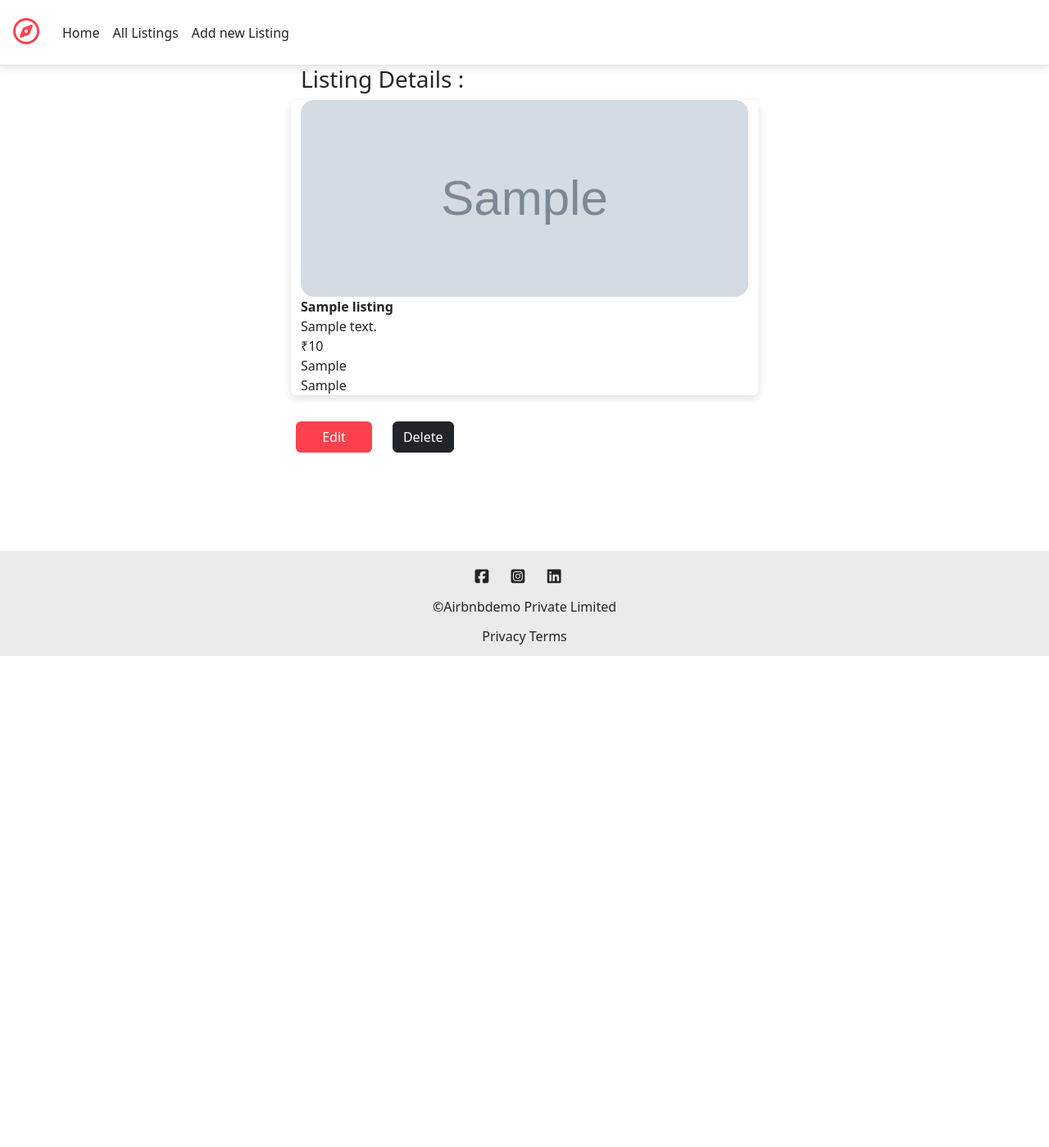
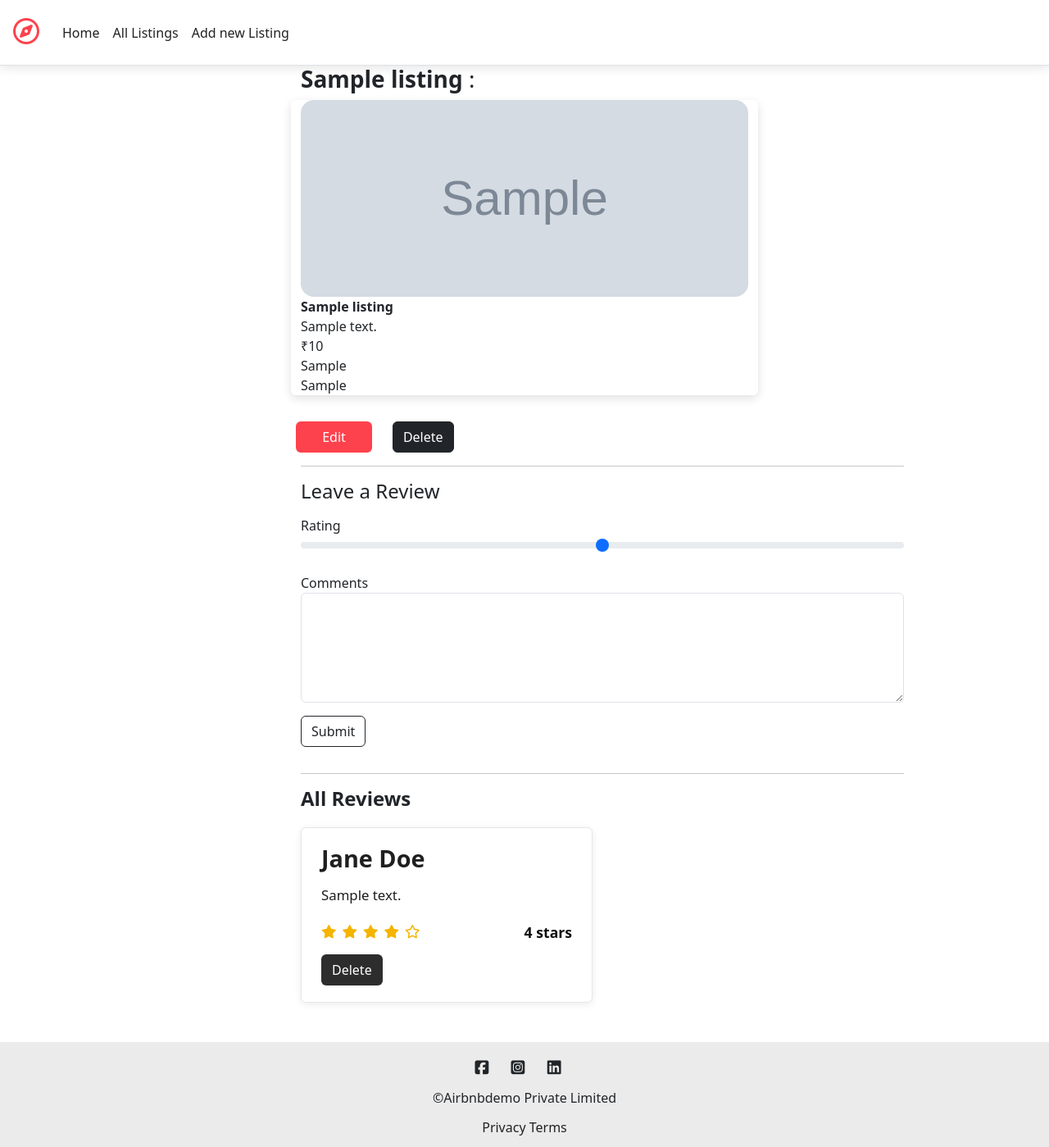
Before and after one commit to shwetasonth/mern-stack-learnings, a Node server app: page /listings/600000000000000000000001 in a window 1280 px wide. Shown: the whole page at 82% size. Before the commit the page ends 800 px from the top, so only its background shows below. Run offline with Node 20, Linux system fonts and the light colour scheme; tables that the repository leaves empty hold one stand-in row (values such as "Sample post"); grey boxes marked "Sample" are stand-in pictures; some libraries are stand-ins or nearby versions.

Commit message:
Project phase-2 Part-a completed

```diff
--- a/AirbnbDemo-mern-project/Models/listing.js
+++ b/AirbnbDemo-mern-project/Models/listing.js
@@ -1,19 +1,40 @@
-const mongoose=require('mongoose');
-const Schema=mongoose.Schema;
+const mongoose = require("mongoose");
+const Schema = mongoose.Schema;
+const Review = require("./review.js");
 
-const listingSchema=new Schema({
-  title:{type:String,
-    required:true,
+//here  1xn relation is estblished between linting and review i.e storing child reference in parent model
+
+const listingSchema = new Schema({
+  title: { type: String, required: true },
+  description: { type: String },
+  image: {
+    type: String,
+    default:
+      "https://images.unsplash.com/photo-1786469777605-ed9b0437825d?w=1000&auto=format&fit=crop&q=60&ixlib=rb-4.1.0&ixid=M3wxMjA3fDB8MHx0b3BpYy1mZWVkfDExfGJvOGpRS1RhRTBZfHxlbnwwfHx8fHw%3Ddefault-link",
+    set: (v) =>
+      v === ""
+        ? "https://images.unsplash.com/photo-1786469777605-ed9b0437825d?w=1000&auto=format&fit=crop&q=60&ixlib=rb-4.1.0&ixid=M3wxMjA3fDB8MHx0b3BpYy1mZWVkfDExfGJvOGpRS1RhRTBZfHxlbnwwfHx8fHw%3Ddefault-link"
+        : v,
   },
-  description:{type:String},
-  image:{type:String,
-    default:"https://images.unsplash.com/photo-1786469777605-ed9b0437825d?w=1000&auto=format&fit=crop&q=60&ixlib=rb-4.1.0&ixid=M3wxMjA3fDB8MHx0b3BpYy1mZWVkfDExfGJvOGpRS1RhRTBZfHxlbnwwfHx8fHw%3Ddefault-link",
-    set:(v)=>v===""?"https://images.unsplash.com/photo-1786469777605-ed9b0437825d?w=1000&auto=format&fit=crop&q=60&ixlib=rb-4.1.0&ixid=M3wxMjA3fDB8MHx0b3BpYy1mZWVkfDExfGJvOGpRS1RhRTBZfHxlbnwwfHx8fHw%3Ddefault-link":v,
-  },
-  price:{type:Number},
-  location:{type:String},
-  country:{type:String},
+  price: { type: Number },
+  location: { type: String },
+  country: { type: String },
+  reviews: [
+    {
+      type: Schema.Types.ObjectId,
+      ref: "Review",
+    },
+  ],
 });
 
-const Listing=mongoose.model("Listing",listingSchema);
-module.exports=Listing;
+listingSchema.post("findOneAndDelete", async function (listing) {
+  console.log(listing);
+  if (listing) {
+    await Review.deleteMany({
+      _id: { $in: listing.reviews },
+    });
+  }
+});
+
+const Listing = mongoose.model("Listing", listingSchema);
+module.exports = Listing;
--- a/AirbnbDemo-mern-project/app.js
+++ b/AirbnbDemo-mern-project/app.js
@@ -5,16 +5,17 @@ const ejsMate = require("ejs-mate");
 const path = require("path");
 const wrapAsync = require("./utils/wrapAsync.js");
 const ExpressError = require("./utils/ExpressError.js");
-const { listingSchema } = require("./schema.js");
+const { listingSchema, reviewSchema } = require("./schema.js");
 const app = express();
 const port = 8000;
 
 const Listing = require("./Models/listing.js");
+const Review = require("./Models/review.js");
 
 //set path
 
-app.set("view-engine", "ejs");
-app.set("views", path.join("views"));
+app.set("view engine", "ejs");
+app.set("views", path.join(__dirname, "views"));
 app.engine("ejs", ejsMate);
 
 //middlewares
@@ -35,11 +36,21 @@ main()
   })
   .catch((err) => console.log(err));
 
-//validation function for server side
+//validation function for server side for listing
 const validateListing = (req, res, next) => {
   let { error } = listingSchema.validate(req.body);
   if (error) {
-    let errMsg=error.details.map((el)=>el.message).join(",");
+    let errMsg = error.details.map((el) => el.message).join(",");
+    throw new ExpressError(400, errMsg);
+  } else {
+    next();
+  }
+};
+//validation function for server side for review
+const validateReview = (req, res, next) => {
+  let { error } = reviewSchema.validate(req.body);
+  if (error) {
+    let errMsg = error.details.map((el) => el.message).join(",");
     throw new ExpressError(400, errMsg);
   } else {
     next();
@@ -61,18 +72,25 @@ app.get("/listings/new", (req, res) => {
 });
 
 //show specific listings in detail
-app.get("/listings/:id", async (req, res) => {
-  let { id } = req.params;
-  let listing = await Listing.findById(id);
-  console.log(listing);
-  res.render("listings/showlisting.ejs", { listing });
-});
+app.get(
+  "/listings/:id",
+  wrapAsync(async (req, res) => {
+    let { id } = req.params;
+    let listing = await Listing.findById(id).populate("reviews");
+    if (!listing) {
+      throw new ExpressError(404, "Listing not found");
+    }
+    res.render("listings/showlisting.ejs", { listing });
+  }),
+);
 
 //create new route
 app.post(
-  "/listings",validateListing,
+  "/listings",
+  validateListing,
   wrapAsync(async (req, res, next) => {
-    let result = await Listing.insertOne(req.body.listing);
+    const newListing = new Listing(req.body.listing);
+    await newListing.save();
     res.redirect("/listings");
   }),
 );
@@ -83,13 +101,17 @@ app.get(
   wrapAsync(async (req, res) => {
     let { id } = req.params;
     let listing = await Listing.findById(id);
+    if (!listing) {
+      throw new ExpressError(404, "Listing not found");
+    }
     res.render("listings/editlistings.ejs", { listing });
   }),
 );
 
 //update listing route
 app.put(
-  "/listings/:id",validateListing,
+  "/listings/:id",
+  validateListing,
   wrapAsync(async (req, res, next) => {
     let { id } = req.params;
     console.log(req.body);
@@ -112,6 +134,38 @@ app.delete(
   }),
 );
 
+//Review route
+//Post
+
+app.post(
+  "/listings/:id/reviews",
+  validateReview,
+  wrapAsync(async (req, res) => {
+    let listing = await Listing.findById(req.params.id);
+    // console.log(listing);
+    let review = new Review(req.body.review);
+    // console.log(review, req.body);
+    listing.reviews.push(review);
+
+    await review.save();
+    let result = await listing.save();
+    res.send("New Review Saved");
+  }),
+);
+
+//destroy review
+
+app.delete(
+  "/listings/:id/reviews/:reviewId",
+  wrapAsync(async (req, res) => {
+    let { id, reviewId } = req.params;
+    await Listing.findByIdAndUpdate(id, { $pull: { reviews: reviewId } });
+    let a = await Review.findByIdAndDelete(reviewId);
+    console.log(a);
+    res.redirect(`/listings/${id}`);
+  }),
+);
+
 //if non of the routes match this error handler executed
 app.use((req, res, next) => {
   next(new ExpressError(404, "Page Not Found"));
--- a/AirbnbDemo-mern-project/public/css/style.css
+++ b/AirbnbDemo-mern-project/public/css/style.css
@@ -177,3 +177,86 @@ border:none;
   padding-left: 0;
   padding-right: 0;
 }
+
+.review-section-title {
+  margin-bottom: 1.25rem;
+  font-weight: 700;
+}
+
+.review-grid {
+  display: grid;
+  grid-template-columns: repeat(2, minmax(0, 1fr));
+  gap: 1.5rem;
+}
+
+.review-card {
+  border: 1px solid #e6e6e6 !important;
+  border-radius: 1rem;
+  box-shadow: 0 2px 10px rgba(0, 0, 0, 0.08);
+}
+
+.review-card-body {
+  padding: 1.25rem 1.5rem !important;
+  display: flex;
+  flex-direction: column;
+  gap: 0.9rem;
+}
+
+.review-author {
+  margin: 0;
+  font-size: 1.8rem;
+  font-weight: 700;
+  color: #1f1f1f;
+}
+
+.review-comment {
+  margin: 0;
+  font-size: 1.05rem;
+  line-height: 1.6;
+  color: #1f1f1f;
+}
+
+.review-meta {
+  display: flex;
+  align-items: center;
+  justify-content: space-between;
+  gap: 1rem;
+  margin-top: 0.2rem;
+}
+
+.review-stars {
+  color: #f4b400;
+  letter-spacing: 0.08rem;
+  font-size: 1rem;
+}
+
+.rating-number {
+  font-size: 1.1rem;
+  font-weight: 600;
+  color: #111111;
+}
+
+.review-delete-btn {
+  background-color: #2d2d2d !important;
+  color: #ffffff !important;
+  border: none;
+  border-radius: 0.5rem;
+  padding: 0.55rem 1.1rem;
+  font-weight: 600;
+}
+
+.review-delete-btn:hover {
+  background-color: #1a1a1a !important;
+  color: #ffffff !important;
+}
+
+@media (max-width: 768px) {
+  .review-grid {
+    grid-template-columns: 1fr;
+  }
+
+  .review-meta {
+    flex-direction: column;
+    align-items: flex-start;
+  }
+}
--- a/AirbnbDemo-mern-project/views/listings/showlisting.ejs
+++ b/AirbnbDemo-mern-project/views/listings/showlisting.ejs
@@ -2,7 +2,7 @@
 
 <div class="row">
   <div class="col-8 offset-3">
-    <h3>Listing Details :</h3>
+    <h3><b> <%=listing.title%></b> :</h3>
   </div>
 
   <div class="card col-6 offset-3 show-card">
@@ -32,4 +32,66 @@
       <button class="btn btn-dark offset-4">Delete</button>
     </form>
   </div>
+  <div class="col-8 offset-3 mb-3">
+    <hr />
+    <h4>Leave a Review</h4>
+    <form method="POST" action="/listings/<%=listing.id%>/reviews" novalidate class="needs-validation">
+      <div class="mb-3 mt-3">
+        <lable for="rating" class="form-label">Rating</lable>
+        <input
+          type="range"
+          min="1"
+          max="5"
+          id="rating"
+          name="review[rating]"
+          class="form-range"
+        />
+      </div>
+      <div class="mb-3 mt-3">
+        <lable for="comment" class="form-label">Comments</lable>
+        <textarea
+          id="comment"
+          name="review[comment]"
+          cols="30"
+          rows="5"
+          class="form-control" required
+        ></textarea>
+        <div class="invalid-feedback">Please add some comments for review</div>
+      </div>
+      <button class="btn btn-outline-dark">Submit</button>
+    </form>
+  </div>
+
+  <div class="col-8 offset-3 mb-3">
+    <hr />
+    <h4 class="review-section-title">All Reviews</h4>
+    <% if(listing.reviews.length) { %>
+      <div class="review-grid">
+        <% listing.reviews.forEach((review) => { %>
+          <div class="card review-card">
+            <div class="card-body review-card-body">
+              <h5 class="review-author">Jane Doe</h5>
+              <p class="review-comment"><%= review.comment %></p>
+              <div class="review-meta">
+                <div class="review-stars">
+                  <% for(let i = 0; i < review.rating; i++) { %>
+                    <i class="fa-solid fa-star"></i>
+                  <% } %>
+                  <% for(let i = review.rating; i < 5; i++) { %>
+                    <i class="fa-regular fa-star"></i>
+                  <% } %>
+                </div>
+                <span class="rating-number"><%= review.rating %> stars</span>
+              </div>
+              <form method="POST" action="/listings/<%=listing._id%>/reviews/<%=review._id%>?_method=delete">
+                <button class="btn review-delete-btn">Delete</button>
+              </form>
+            </div>
+          </div>
+        <% }); %>
+      </div>
+    <% } else { %>
+      <p>No reviews yet. Be the first to review!</p>
+    <% } %>
+  </div>
 </div>
```
Also changed, not shown: AirbnbDemo-mern-project/Models/review.js (added, +17 -0 lines), AirbnbDemo-mern-project/schema.js (+10 -1 lines).
